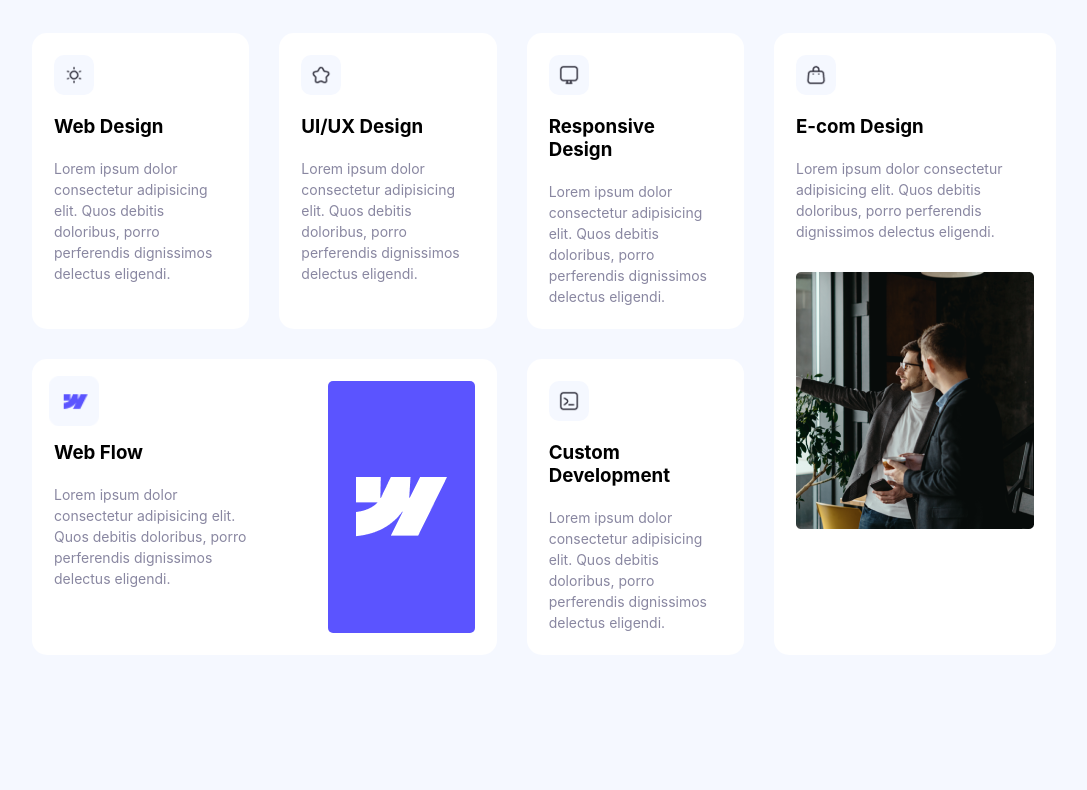
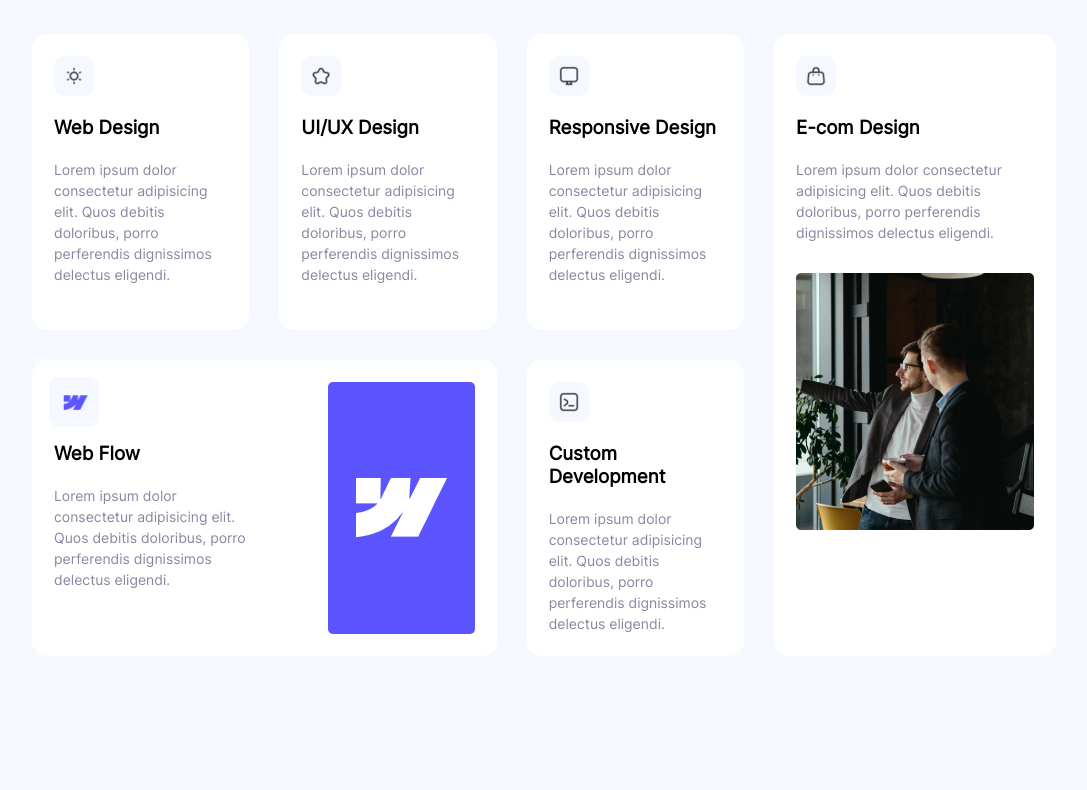
Before and after one commit to rishitasharma16/fleapo, a website built with Vite: page index.html in a window 1280 px wide. Shown: the part 771-1561 px from the top of the page, without its empty margins (96-1183 px from the left). Built offline with nearby package versions, Linux system fonts and the light colour scheme; files whose address does not match are found by name.

Commit message:
font set

```diff
--- a/style.css
+++ b/style.css
@@ -5,16 +5,16 @@
 
 @font-face {
   font-family: Raleway-regular;
-  src: url("fonts/Raleway-Regular.ttf");
+  src: url("/fonts/Raleway-Regular.ttf");
 }
 @font-face {
   font-family: Raleway-bold;
-  src: url("fonts/Raleway-Bold.ttf");
+  src: url("/fonts/Raleway-Bold.ttf");
 }
 
 @font-face {
   font-family: Inter;
-  src: url("fonts/Inter-Regular.ttf");
+  src: url("/fonts/Inter-Regular.ttf");
 }
 
 * {
```
